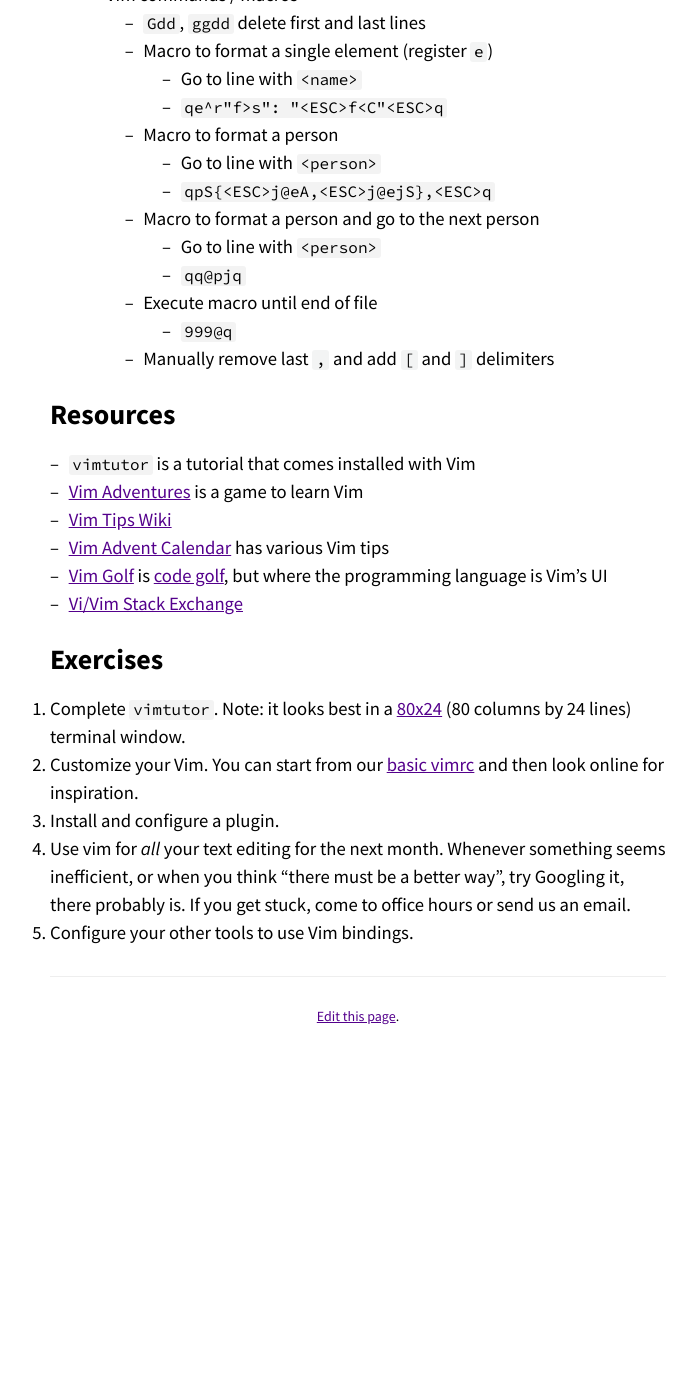
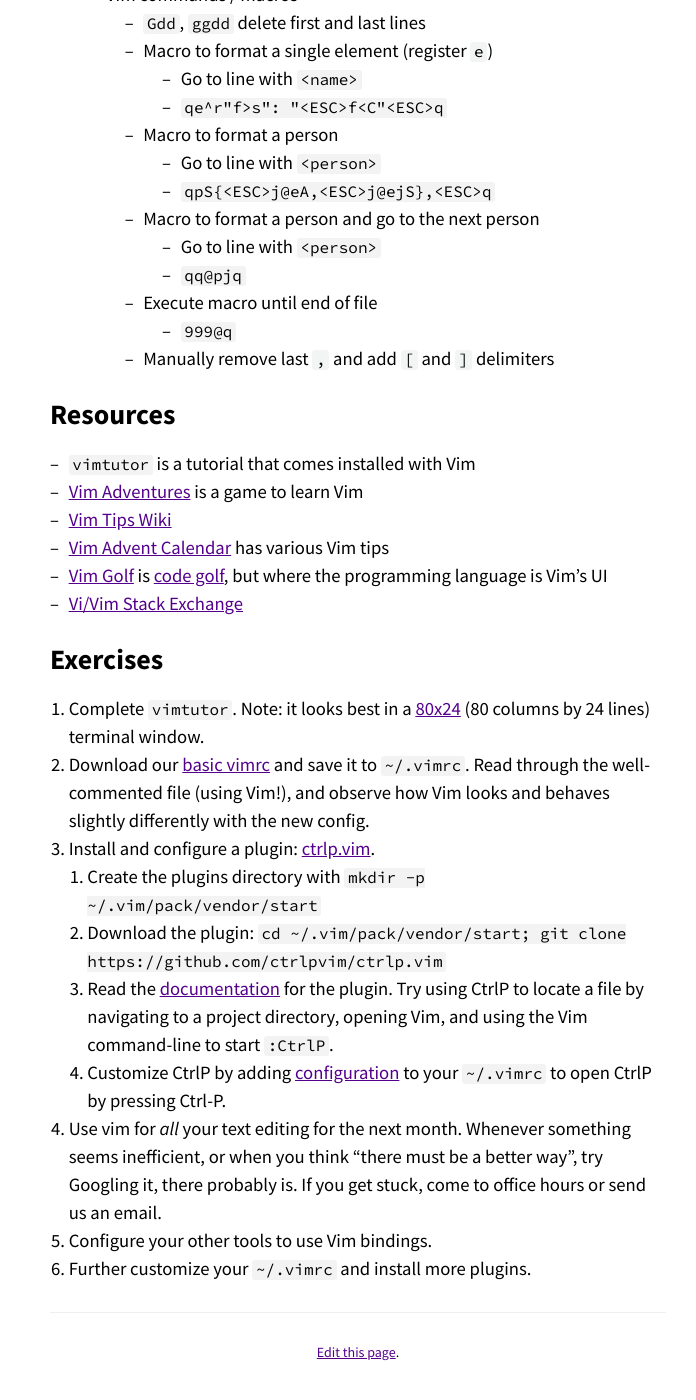
Before and after one commit to missing-semester-cn/missing-semester-cn.github.io, a Jekyll site: the page built from editors.md, in a window 1280 px wide and 1400 px high, scrolled down 9243 px. Shown: the whole window, without its empty margins (282-978 px from the left). Built offline with Jekyll 4.4.1, drawn with Linux system fonts in a browser that asks for light colours; before the commit the page ends 10307 px from its top, so only the background shows below that.

Commit message:
Improve exercises

```diff
--- a/editors.md
+++ b/editors.md
@@ -304,7 +304,7 @@
 
 Here are some of our favorite plugins:
 
-- [ctrlp.vim](https://github.com/kien/ctrlp.vim): fuzzy file finder
+- [ctrlp.vim](https://github.com/ctrlpvim/ctrlp.vim): fuzzy file finder
 - [ack.vim](https://github.com/mileszs/ack.vim): code search
 - [nerdtree](https://github.com/scrooloose/nerdtree): file explorer
 - [vim-easymotion](https://github.com/easymotion/vim-easymotion): magic motions
@@ -424,11 +424,25 @@
 1. Complete `vimtutor`. Note: it looks best in a
    [80x24](https://en.wikipedia.org/wiki/VT100) (80 columns by 24 lines)
    terminal window.
-1. Customize your Vim. You can start from our [basic vimrc](/files/vimrc) and
-   then look online for inspiration.
-1. Install and configure a plugin.
+1. Download our [basic vimrc](/files/vimrc) and save it to `~/.vimrc`. Read
+   through the well-commented file (using Vim!), and observe how Vim looks and
+   behaves slightly differently with the new config.
+1. Install and configure a plugin:
+   [ctrlp.vim](https://github.com/ctrlpvim/ctrlp.vim).
+   1. Create the plugins directory with `mkdir -p ~/.vim/pack/vendor/start`
+   1. Download the plugin: `cd ~/.vim/pack/vendor/start; git clone
+      https://github.com/ctrlpvim/ctrlp.vim`
+   1. Read the
+      [documentation](https://github.com/ctrlpvim/ctrlp.vim/blob/master/readme.md)
+      for the plugin. Try using CtrlP to locate a file by navigating to a
+      project directory, opening Vim, and using the Vim command-line to start
+      `:CtrlP`.
+    1. Customize CtrlP by adding
+       [configuration](https://github.com/ctrlpvim/ctrlp.vim/blob/master/readme.md#basic-options)
+       to your `~/.vimrc` to open CtrlP by pressing Ctrl-P.
 1. Use vim for _all_ your text editing for the next month. Whenever something
    seems inefficient, or when you think "there must be a better way", try
    Googling it, there probably is. If you get stuck, come to office hours or
    send us an email.
 1. Configure your other tools to use Vim bindings.
+1. Further customize your `~/.vimrc` and install more plugins.
--- a/static/css/main.css
+++ b/static/css/main.css
@@ -67,6 +67,10 @@
 ul {
   list-style-position: inside;
   padding-left: 1rem;
+}
+
+ol {
+  margin-left: 1rem;
 }
 
 li > ul {
```
